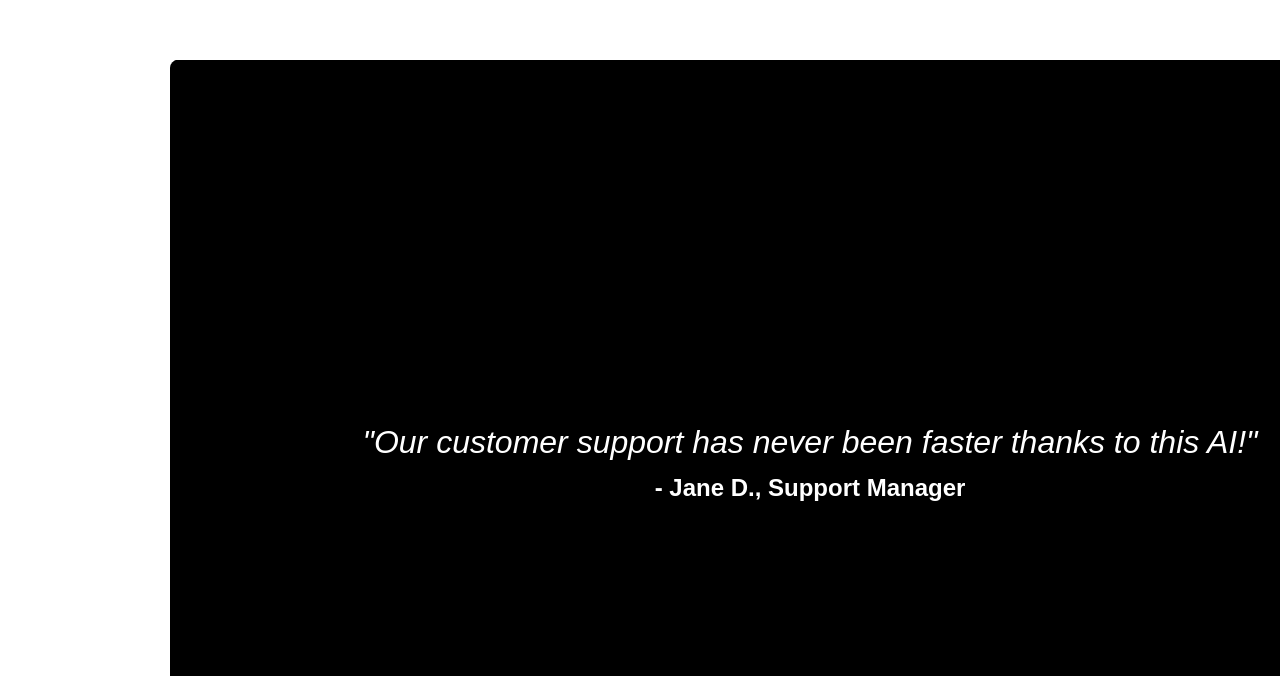
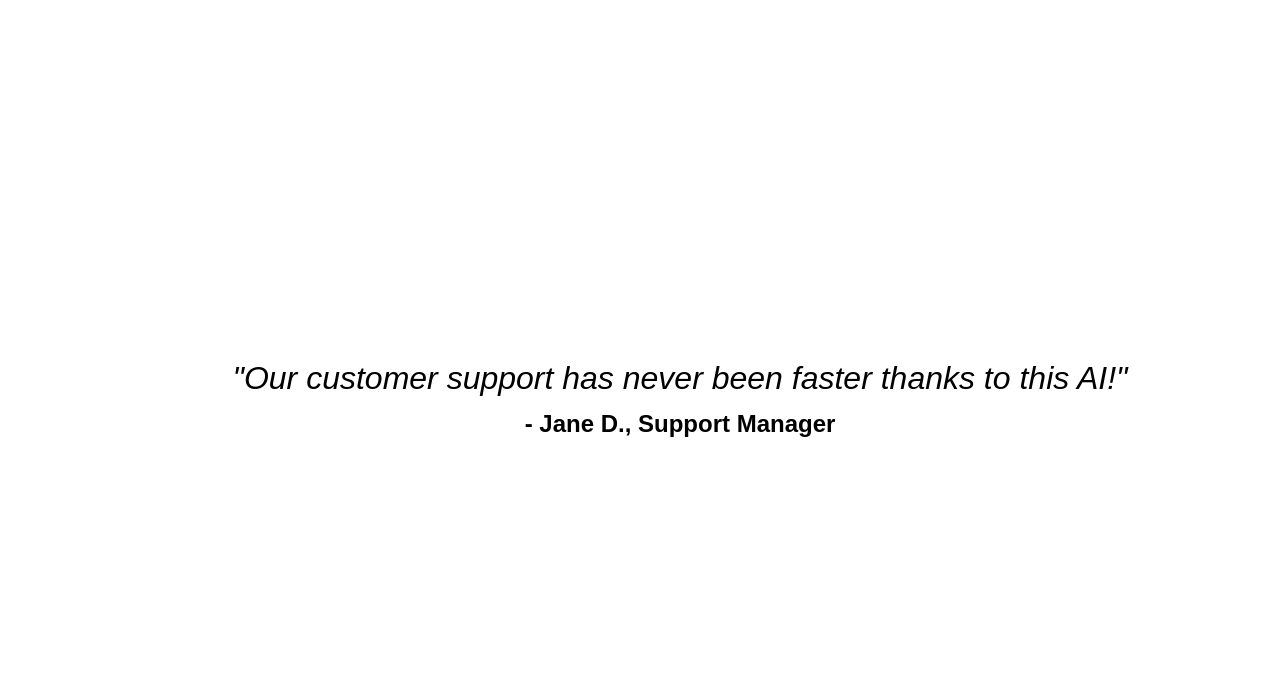
Before and after one commit to Buildyard/Loopin, a React (Vite) app in the folder frontend/: page / in a window 1280 px wide. Shown: the part 6044-6720 px from the top of the page. Built offline with nearby package versions, Linux system fonts and the light colour scheme.

Commit message:
feat: add center-position animation and update color scheme in ReviewsSection

```diff
--- a/frontend/src/sections/4ReviewsSection.jsx
+++ b/frontend/src/sections/4ReviewsSection.jsx
@@ -103,6 +103,16 @@ const ReviewsSection = () => {
           height: 100vh;
         }
       }
+      @keyframes center-position {
+        0% {
+          top: 0%;
+          left: 0%;
+        }
+        100% {
+          top: 50%;
+          left: 50%;
+        }
+      }
       @keyframes shrink-text {
         0%,
         10% {
@@ -128,10 +138,10 @@ const ReviewsSection = () => {
             view-timeline-name: --runner;
           }
           .content .scaler > * {
-            animation-name: scale-x, scale-y;
+            animation-name: scale-x, scale-y, center-position;
             animation-fill-mode: both;
-            animation-timing-function: var(--power-2-out), var(--power-1-out);
-            animation-timeline: --runner, --runner;
+            animation-timing-function: var(--power-2-out), var(--power-1-out), var(--power-2-out);
+            animation-timeline: --runner, --runner, --runner;
             animation-range: entry 100% exit -20%;
           }
           .content .scaler .center-review-quote {
@@ -195,8 +205,8 @@ const ReviewsSection = () => {
       }
       .scaler > * {
         position: absolute;
-        top: 50%;
-        left: 50%;
+        top: 0%;
+        left: 0%;
         transform: translate(-50%, -50%);
         width: 100%;
         height: 100%;
@@ -300,8 +310,8 @@ const ReviewsSection = () => {
       background: white;
     }
     .review-card {
-      background-color: black;
-      color: white;
+      background-color: white;
+      color: black;
       padding: 1rem;
       border-radius: 0.5rem;
       width: 100%;
@@ -323,8 +333,8 @@ const ReviewsSection = () => {
       font-size: 0.875rem;
     }
     .center-review-card {
-      background-color: black;
-      color: white;
+      background-color: white;
+      color: black;
       display: flex;
       flex-direction: column;
       justify-content: center;
```
